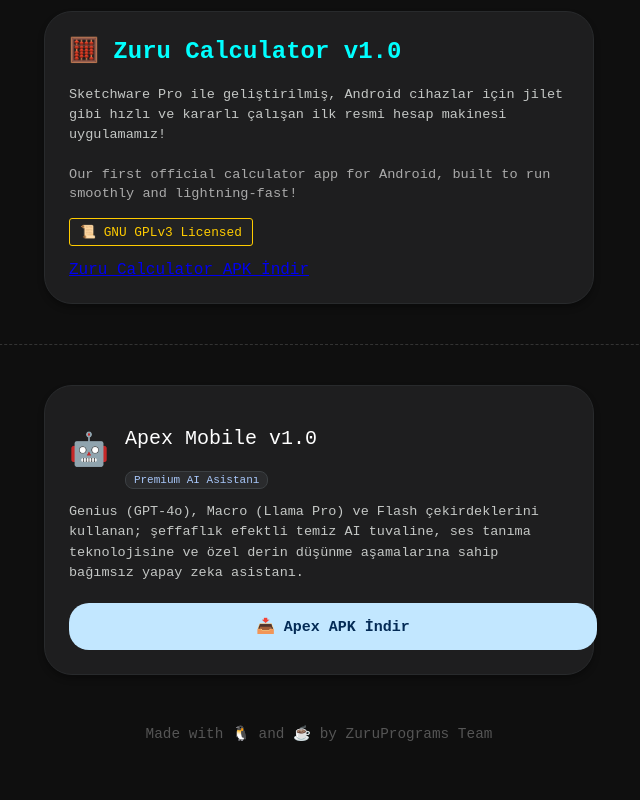
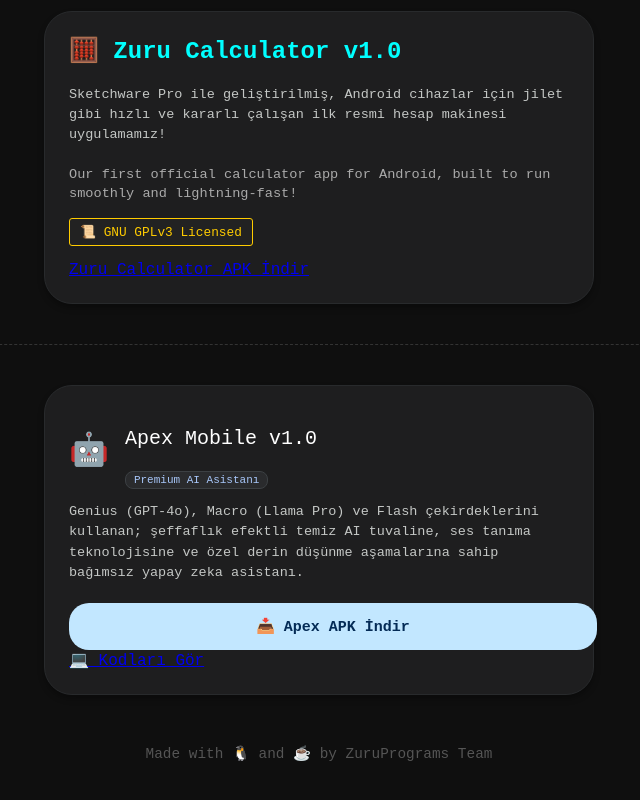
Before and after one commit to ReatCondisture/ZuruPrograms, a plain HTML site: page index.html in a window 1280 px wide. Shown: the part 316-1116 px from the top of the page, without its empty margins (321-961 px from the left). Drawn offline with Linux system fonts and the light colour scheme.

Commit message:
Add source code download link in index.html
Added a download link for source code alongside the APK download.

```diff
--- a/index.html
+++ b/index.html
@@ -48,8 +48,10 @@
     </div>
     <p class="app-desc">Genius (GPT-4o), Macro (Llama Pro) ve Flash çekirdeklerini kullanan; şeffaflık efektli temiz AI tuvaline, ses tanıma teknolojisine ve özel derin düşünme aşamalarına sahip bağımsız yapay zeka asistanı.</p>
     <a href="apex.apk" class="download-btn btn-apex" download>
-        📥 Apex APK İndir
-    </a>
+     📥 Apex APK İndir
+    <a href="ApexAI.zip" download class="download-btn btn-source">
+    💻 Kodları Gör
+   </a>
 </div>
 
                 <!-- FOOTER (ALT BİLGİ) -->        <footer>
```
